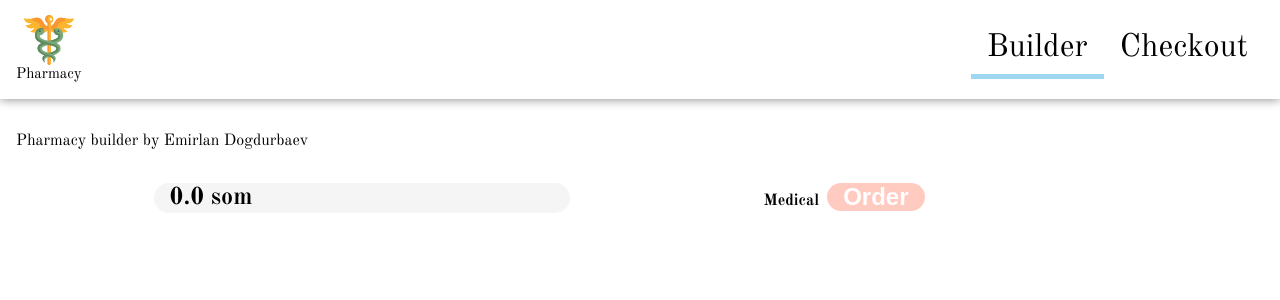
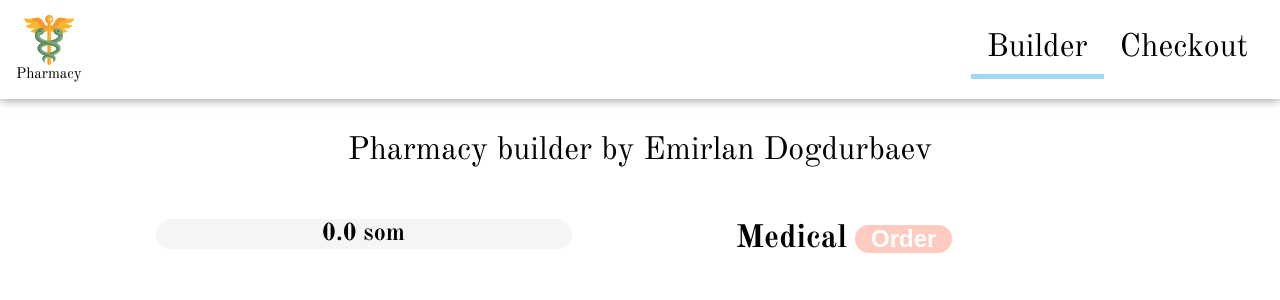
Before and after one commit to EmirlanDogdurbaev/builder, a React (Create React App) app: page / in a window 1280 px wide. Shown: the top 300 px of the page. Built offline with nearby package versions, Linux system fonts and the light colour scheme; no server answers.

Commit message:
stylized it Layout

```diff
--- a/src/components/Layout/Layout.module.css
+++ b/src/components/Layout/Layout.module.css
@@ -1,3 +1,5 @@
 .Layout main {
-    padding: 1rem;
+    margin: 20px;
+    font-size: 32px;
+    text-align: center;
   }
```
